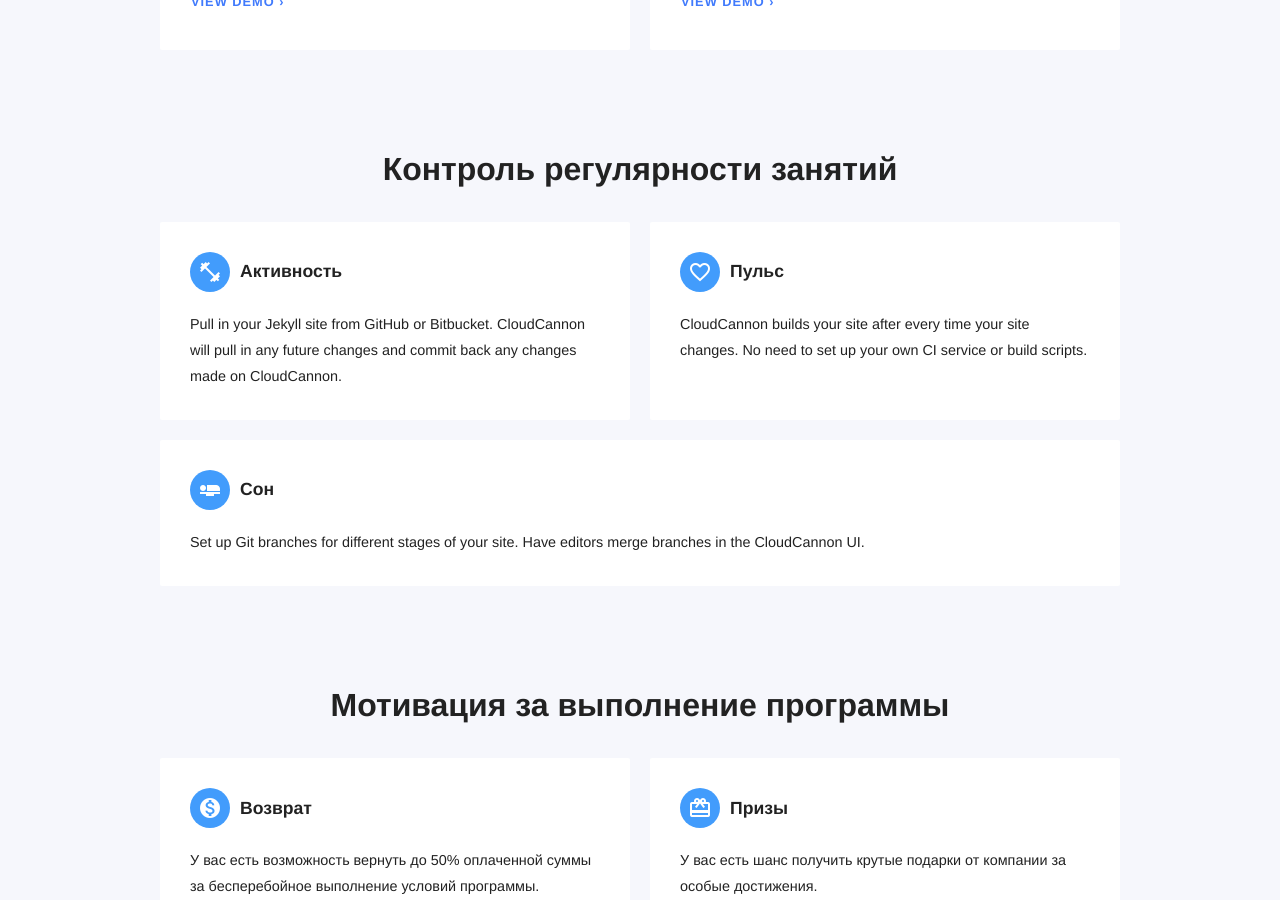
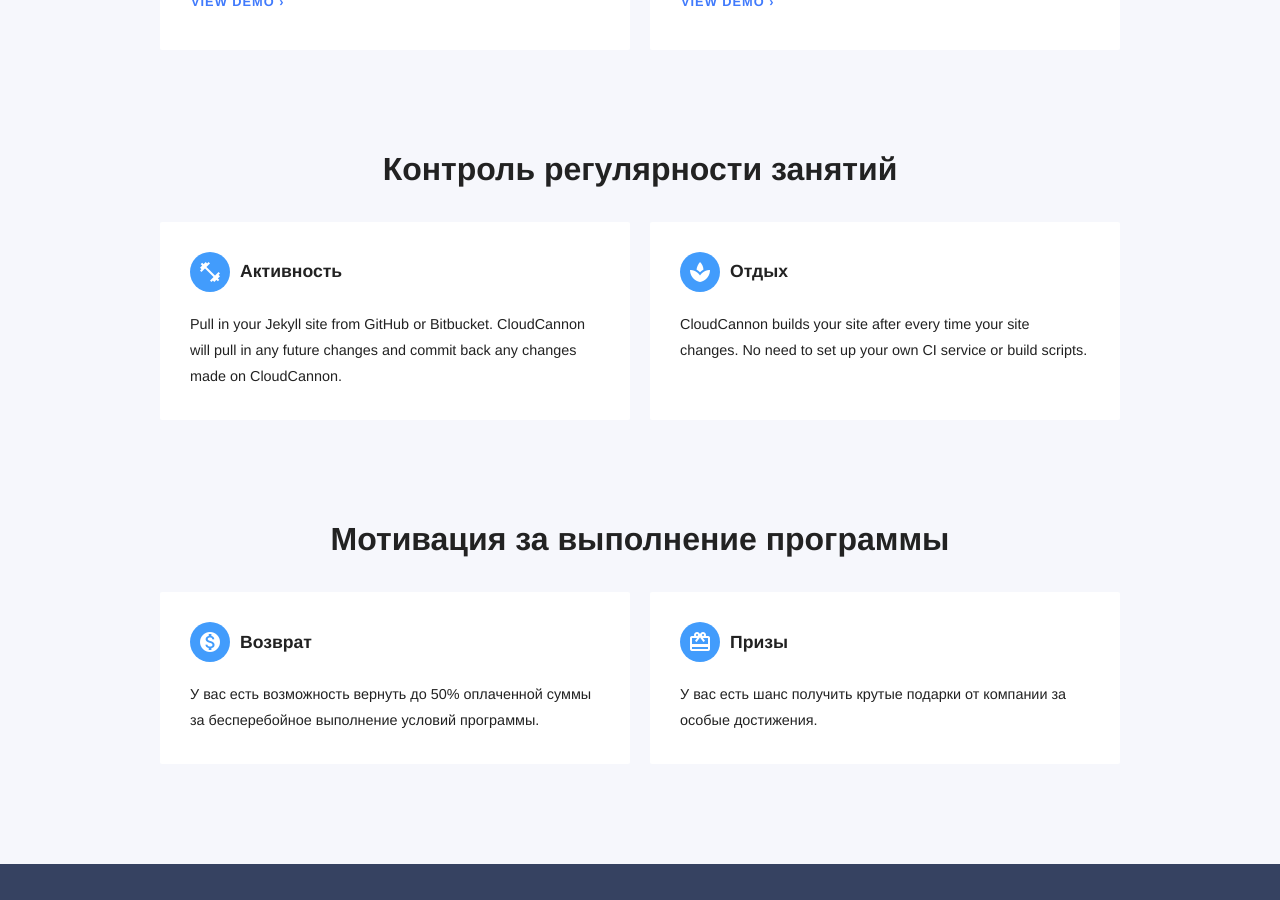
Before and after one commit to RakhimyanTim/adroholic.github.io, a Jekyll site: the page built from pages/features.html, in a window 1280 px wide and 900 px high, scrolled down 1109 px. Built offline with Jekyll 4.4.1, drawn with Linux system fonts in a browser that asks for light colours; some web fonts are replaced.

Commit message:
Update features.html

```diff
--- a/pages/features.html
+++ b/pages/features.html
@@ -37,9 +37,7 @@ permalink: /features/
 	<ul class="cards">
 		{% include components/features/data-block.html icon="fitness_center" title="Активность" content="Pull in your Jekyll site from GitHub or Bitbucket. CloudCannon will pull in any future changes and commit back any changes made on CloudCannon." %}
 
-		{% include components/features/data-block.html icon="favorite_border" title="Пульс" content="CloudCannon builds your site after every time your site changes. No need to set up your own CI service or build scripts." %}
-
-		{% include components/features/data-block.html icon="airline_seat_flat" title="Сон" content="Set up Git branches for different stages of your site. Have editors merge branches in the CloudCannon UI." %}
+		{% include components/features/data-block.html icon="spa" title="Отдых" content="CloudCannon builds your site after every time your site changes. No need to set up your own CI service or build scripts." %}
 	</ul>
 
 	<h2>Мотивация за выполнение программы</h2>
```
